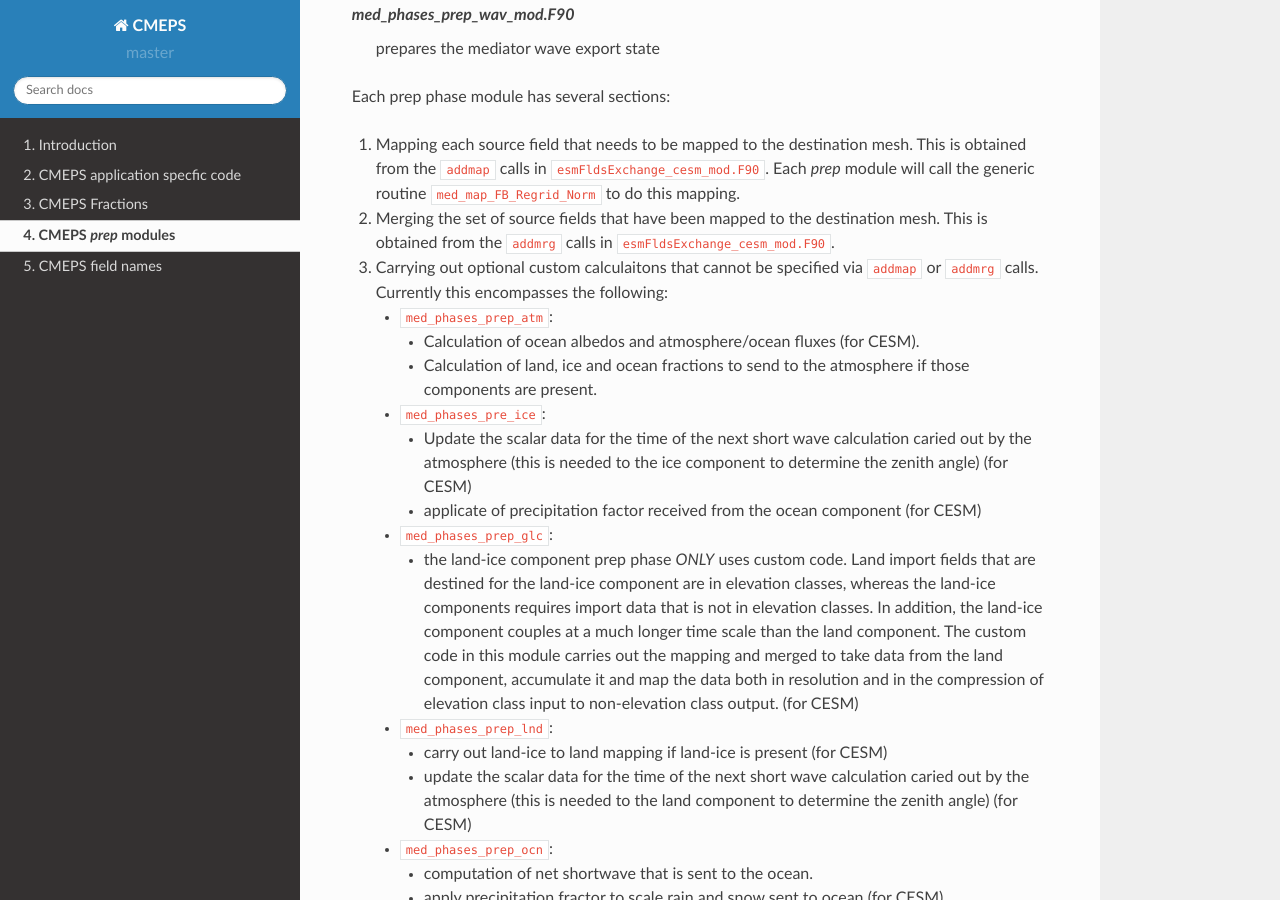
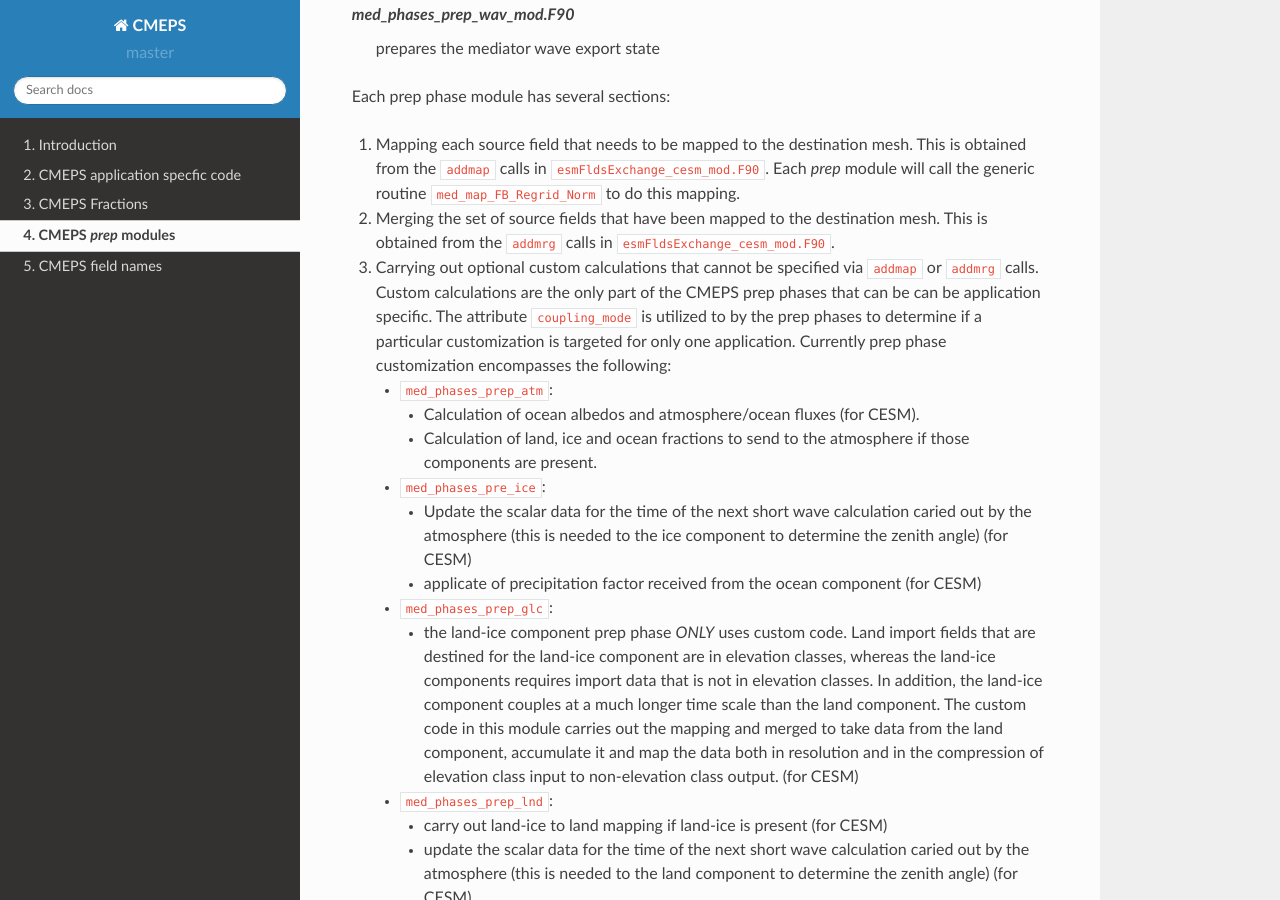
Before and after one commit to ESCOMP/CMEPS, a Sphinx documentation site: the page built from doc/source/prep.rst, in a window 1280 px wide and 900 px high, scrolled down 604 px. Built offline with Sphinx 7.4.7 and the Read the Docs theme 2.0.0, drawn with Linux system fonts in a browser that asks for light colours; comment, search, counter and statistics services are not loaded.

Commit message:
more details for prep phases

```diff
--- a/doc/source/prep.rst
+++ b/doc/source/prep.rst
@@ -36,9 +36,13 @@ Each prep phase module has several sections:
 2. Merging the set of source fields that have been mapped to the destination mesh.
    This is obtained from the ``addmrg`` calls in ``esmFldsExchange_cesm_mod.F90``.
 
-3. Carrying out optional custom calculaitons that cannot be specified
-   via ``addmap`` or ``addmrg`` calls. Currently this encompasses the
-   following:
+3. Carrying out optional custom calculations that cannot be specified
+   via ``addmap`` or ``addmrg`` calls. Custom calculations are the
+   only part of the CMEPS prep phases that can be can be application
+   specific. The attribute ``coupling_mode`` is utilized to by the
+   prep phases to determine if a particular customization is targeted
+   for only one application. Currently prep phase customization
+   encompasses the following:
 
    * ``med_phases_prep_atm``:
 
```
